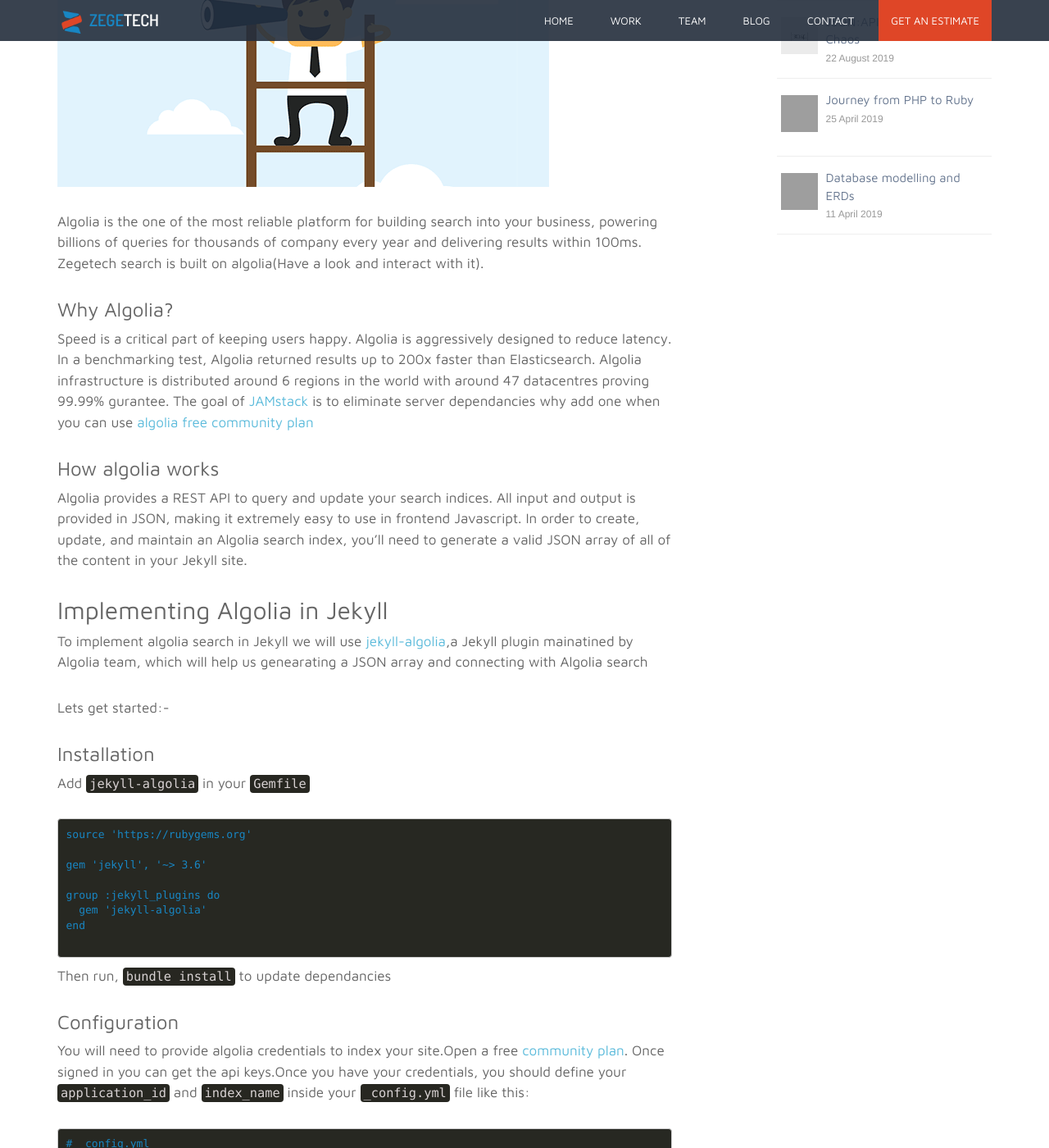
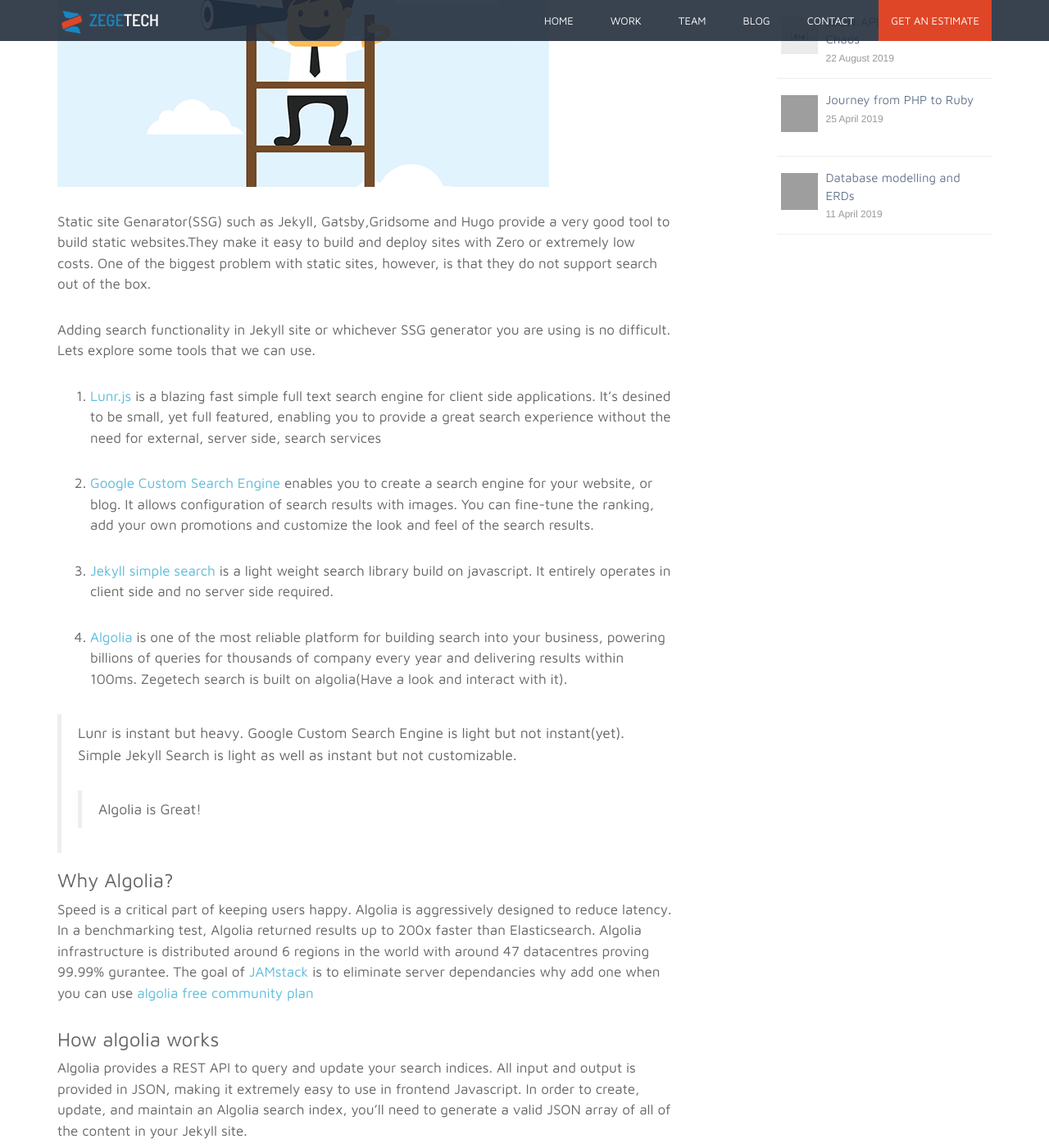
Before and after one commit to zegetech/zegetech.github.io, a Jekyll site: the page built from _posts/2019-10-04-jekyll-instant-search-with-algolia.md, in a window 1280 px wide and 1400 px high, scrolled down 410 px. Shown: the whole window at 82% size. Built offline with Jekyll 4.4.1, drawn with Linux system fonts in a browser that asks for light colours; comment, search, counter and statistics services are not loaded; grey boxes are pictures that could not be loaded.

Commit message:
update blog

```diff
--- a/_posts/2019-10-04-jekyll-instant-search-with-algolia.md
+++ b/_posts/2019-10-04-jekyll-instant-search-with-algolia.md
@@ -6,12 +6,26 @@
 published: true
 author: Gathuku Ndung'u
 blog-image: algolia-search/algolia.png
-intro: Algolia is the one of the most reliable platform for building search into your business, powering billions of queries for thousands of company every year and delivering results within 100ms. Zegetech search is built on algolia(Have a look and interact with it).
+intro: Static site Genarator(SSG) such as Jekyll, Gatsby,Gridsome and Hugo provide a very good tool to build static websites.They make it easy to build and deploy sites with Zero or extremely low costs. One of the biggest problem with static sites, however, is that they do not support search out of the box.
 ---
 
 ![jekyll_instant_image](/assets/images/blog/algolia-search/algolia.png)
 
 {{page.intro}}
+
+Adding search functionality in Jekyll site or whichever SSG generator you are using is no difficult. Lets explore some tools that we can use.
+
+1. [Lunr.js](https://lunrjs.com/) is a blazing fast simple full text search engine for client side applications. It's desined to be small, yet full featured, enabling you to provide a great search experience without the need for external, server side, search services
+
+2. [Google Custom Search Engine](https://developers.google.com/custom-search) enables you to create a search engine for your website, or blog. It allows configuration of search results with images. You can fine-tune the ranking, add your own promotions and customize the look and feel of the search results.
+
+3. [Jekyll simple search](https://github.com/christian-fei/Simple-Jekyll-Search) is a light weight search library build on javascript. It entirely operates in client side and no server side required.
+
+4. [Algolia](https://www.algolia.com/) is one of the most reliable platform for building search into your business, powering billions of queries for thousands of company every year and delivering results within 100ms. Zegetech search is built on algolia(Have a look and interact with it).
+
+>Lunr is instant but heavy. Google Custom Search Engine is light but not instant(yet). Simple Jekyll Search is light as well as instant but not customizable.
+>> Algolia is Great!
+
 
 ### Why Algolia?
 Speed is a critical part of keeping users happy. Algolia is aggressively designed to reduce latency. In a benchmarking test, Algolia returned results up to 200x faster than Elasticsearch. Algolia infrastructure is distributed around 6 regions in the world with around 47 datacentres proving 99.99% gurantee. The goal of [JAMstack](https://www.gathuku.tech/what-s-ja-mstack) is to eliminate server dependancies why add one when you can use [algolia free community plan](https://www.algolia.com/)
```
